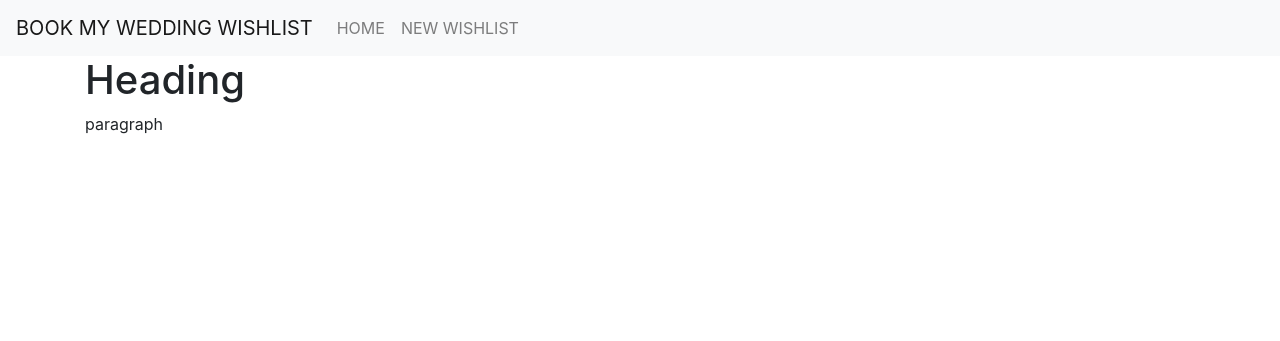
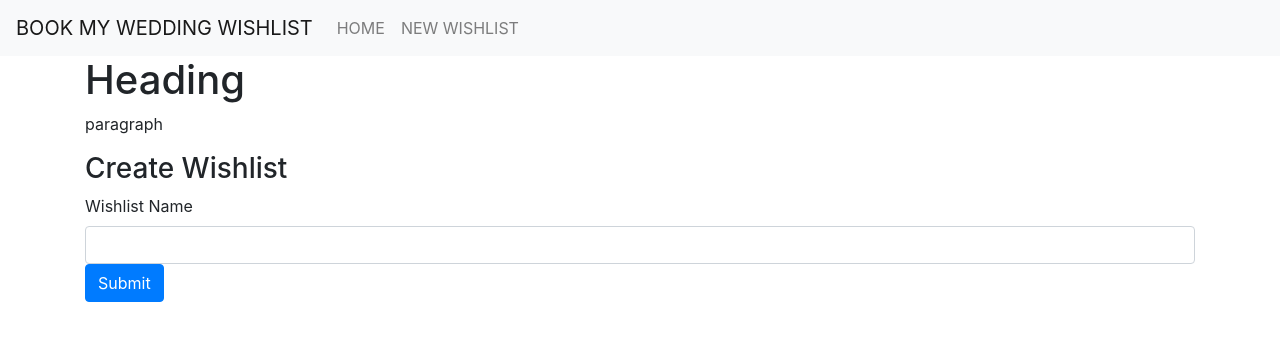
Before and after one commit to valentina-b/book-my-wedding-wish, a Flask app: page / in a window 1280 px wide. Shown: the top 341 px of the page. Run offline with Flask 2, Linux system fonts and the light colour scheme; some libraries are stand-ins or nearby versions.

Commit message:
Add form; test sending data to DB

```diff
--- a/app.py
+++ b/app.py
@@ -23,6 +23,19 @@ def homepage():
     return render_template('homepage.html')
 
 
+@app.route('/create_wishlistname', methods=['POST'])
+def create_wishlistname():
+    wishlists = mongo.db.wishlists
+    wishlists.insert_one(request.form.to_dict())
+    return redirect('homepage')
+
+
+# route to wishlist form
+# @app.route('/<>')
+# def edit_wishlist():
+#     return render_template('edit_wishlist.html')
+
+
 
 if __name__ == '__main__':
     app.run(host=os.environ.get('IP'),
--- a/templates/base.html
+++ b/templates/base.html
@@ -23,6 +23,7 @@
         <div class="collapse navbar-collapse" id="navbarNavAltMarkup">
             <div class="navbar-nav">
                 <a class="nav-item nav-link text-uppercase" href="{{ url_for('homepage') }}">Home <span class="sr-only">(current)</span></a>
+                <!-- scroll down to the form -->
                 <a class="nav-item nav-link text-uppercase" href="#">New Wishlist</a>
                 <!-- <a class="nav-item nav-link" href="#">Pricing</a> -->
             </div>
--- /dev/null
+++ b/templates/edit_wishlist.html
@@ -0,0 +1,6 @@
+{% extends 'base.html'%}
+{% block content %}
+<h1>WISHLIST NAME</h1>
+<p>here edit the form</p>
+
+{% endblock %}
--- a/templates/homepage.html
+++ b/templates/homepage.html
@@ -1,5 +1,18 @@
 {% extends 'base.html'%}
 {% block content %}
-    <h1>Heading</h1>
-    <p>paragraph</p>
+<h1>Heading</h1>
+<p>paragraph</p>
+
+<!-- prepare the form -->
+<h3>Create Wishlist</h3>
+
+    <form action="{{ url_for('create_wishlistname') }}" method="POST">
+        <div class="form-group">
+            <label for="wishlistName">Wishlist Name</label>
+            <input type="text" class="form-control" id="wishlistName" name="wishlistName">
+            <button type="submit" class="btn btn-primary">Submit</button>
+        </div>
+    </form>
+
+
 {% endblock %}
```
